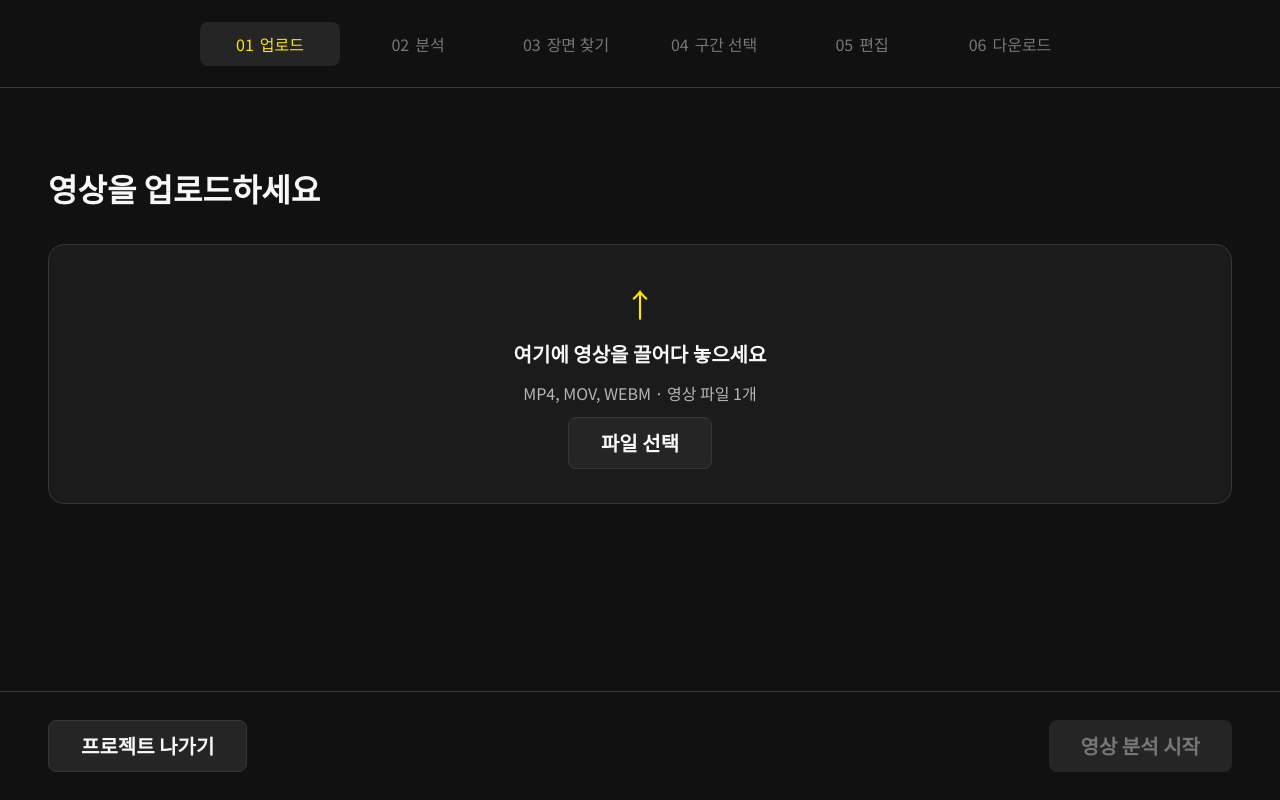
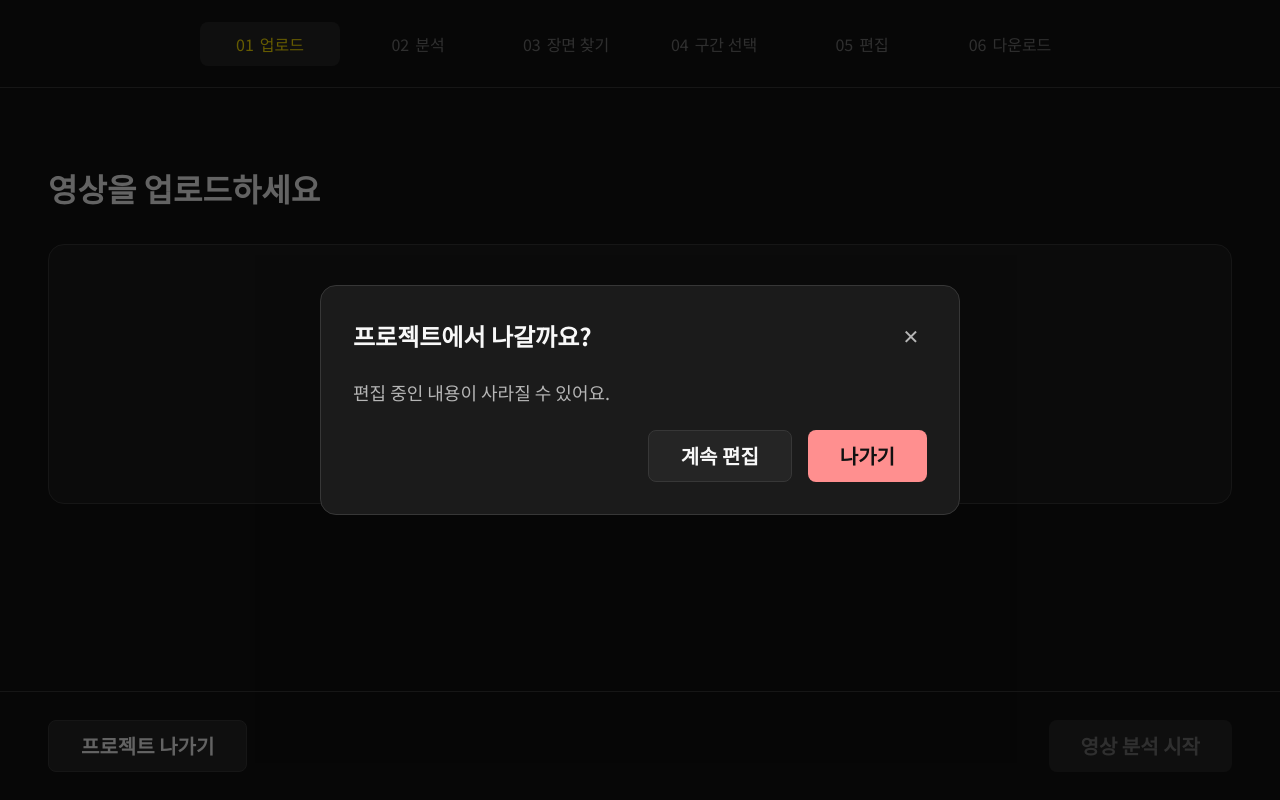
Before and after one commit to K-Video-Editing-AI-Assistant/K-Video-Editing-AI-Assistant-Frontend, a React (Vite) app: page /upload in a window 1280 px wide. Both pictures are taken after a click on the button "프로젝트 나가기". Built offline with nearby package versions, Linux system fonts and the light colour scheme.

Commit message:
feat : 공통 Modal 및 프로젝트 나가기 모달 추가

```diff
--- /dev/null
+++ b/src/components/common/LeaveProjectModal.tsx
@@ -0,0 +1,31 @@
+import Button from '@/components/ui/Button';
+import Modal from '@/components/ui/Modal';
+
+type LeaveProjectModalProps = {
+  onCancel: () => void; // "계속 편집", the X button, Esc, or a click on the dark background
+  onConfirm: () => void; // "나가기"
+};
+
+function LeaveProjectModal({ onCancel, onConfirm }: LeaveProjectModalProps) {
+  return (
+    <Modal
+      title='프로젝트에서 나갈까요?'
+      width='sm'
+      onClose={onCancel}
+      footer={
+        <>
+          <Button variant='secondary' onClick={onCancel}>
+            계속 편집
+          </Button>
+          <Button variant='danger' onClick={onConfirm}>
+            나가기
+          </Button>
+        </>
+      }
+    >
+      <p className='text-lg text-muted'>편집 중인 내용이 사라질 수 있어요.</p>
+    </Modal>
+  );
+}
+
+export default LeaveProjectModal;
--- a/src/components/ui/Button.tsx
+++ b/src/components/ui/Button.tsx
@@ -3,7 +3,7 @@ import clsx from 'clsx';
 
 // Accepts every normal <button> attribute (onClick, disabled, ...) plus our own options.
 type ButtonProps = ButtonHTMLAttributes<HTMLButtonElement> & {
-  variant?: 'primary' | 'secondary' | 'accentText'; // accentText = dark button with yellow text
+  variant?: 'primary' | 'secondary' | 'accentText' | 'danger'; // danger = red button for risky actions
   size?: 'md' | 'sm'; // md = 52px tall, sm = 40px tall
 };
 
@@ -23,6 +23,7 @@ function Button({ variant = 'primary', size = 'md', className, ...props }: Butto
         variant === 'primary' && 'bg-accent text-ink',
         variant === 'secondary' && 'border border-line bg-raised text-fg',
         variant === 'accentText' && 'border border-line bg-raised text-accent',
+        variant === 'danger' && 'bg-error text-ink',
         // Extra classes passed in by the parent
         className,
       )}
--- /dev/null
+++ b/src/components/ui/Modal.tsx
@@ -0,0 +1,85 @@
+import { useEffect } from 'react';
+import type { ReactNode } from 'react';
+import clsx from 'clsx';
+
+// Width of the card. Matches the Figma modals (640 / 720 / 960 / 1080 px).
+const WIDTHS = {
+  sm: 'max-w-160',
+  md: 'max-w-180',
+  lg: 'max-w-240',
+  xl: 'max-w-270',
+};
+
+type ModalProps = {
+  title: string;
+  onClose: () => void; // Called for the X button, the Esc key and a click on the dark background
+  width?: keyof typeof WIDTHS;
+  titleTone?: 'default' | 'error'; // "error" shows the title in red
+  children: ReactNode; // The content between the title and the buttons
+  footer?: ReactNode; // Buttons shown at the bottom right
+};
+
+function Modal({
+  title,
+  onClose,
+  width = 'md',
+  titleTone = 'default',
+  children,
+  footer,
+}: ModalProps) {
+  // Close the modal when the Esc key is pressed
+  useEffect(() => {
+    const handleKeyDown = (event: KeyboardEvent) => {
+      if (event.key === 'Escape') onClose();
+    };
+    window.addEventListener('keydown', handleKeyDown);
+    // Cleanup: stop listening when the modal disappears
+    return () => window.removeEventListener('keydown', handleKeyDown);
+  }, [onClose]);
+
+  return (
+    // Dark background covering the whole screen. Clicking it closes the modal.
+    <div
+      onClick={onClose}
+      className='fixed inset-0 z-50 flex items-center justify-center bg-black/60 p-6'
+    >
+      <div
+        role='dialog'
+        aria-modal='true'
+        aria-label={title}
+        // Clicks inside the card must not reach the dark background below
+        onClick={(event) => event.stopPropagation()}
+        className={clsx(
+          'flex max-h-full w-full flex-col gap-6 rounded-2xl border border-line bg-surface p-8',
+          WIDTHS[width],
+        )}
+      >
+        <div className='flex items-center justify-between'>
+          <h2
+            className={clsx(
+              'text-2xl leading-9 font-bold',
+              titleTone === 'error' ? 'text-error' : 'text-fg',
+            )}
+          >
+            {title}
+          </h2>
+          <button
+            type='button'
+            aria-label='닫기'
+            onClick={onClose}
+            className='flex size-8 cursor-pointer items-center justify-center text-xl text-muted hover:text-fg'
+          >
+            ✕
+          </button>
+        </div>
+
+        {/* min-h-0 + overflow-y-auto let long content scroll inside the card */}
+        <div className='min-h-0 flex-1 overflow-y-auto'>{children}</div>
+
+        {footer && <div className='flex justify-end gap-4'>{footer}</div>}
+      </div>
+    </div>
+  );
+}
+
+export default Modal;
--- a/src/index.css
+++ b/src/index.css
@@ -13,6 +13,7 @@
   --color-accent: #fee500; /* Yellow accent */
   --color-ink: #111111; /* Text on yellow buttons */
   --color-success: #a8d9af; /* Selected count, etc. */
+  --color-error: #ff8f8f; /* Error text and destructive buttons */
 
   /* Font */
   --font-sans: 'Noto Sans KR', sans-serif;
--- a/src/pages/Upload/Upload.tsx
+++ b/src/pages/Upload/Upload.tsx
@@ -1,7 +1,9 @@
+import { useState } from 'react';
 import { useNavigate } from 'react-router-dom';
 import StepLayout from '@/components/layouts/StepLayout';
+import FileInfoCard from '@/components/common/FileInfoCard';
+import LeaveProjectModal from '@/components/common/LeaveProjectModal';
 import UploadDropzone from '@/components/common/UploadDropzone';
-import FileInfoCard from '@/components/common/FileInfoCard';
 import Button from '@/components/ui/Button';
 import { useVideoDuration } from '@/hooks/useVideoDuration';
 import { useUploadStore } from '@/store/useUploadStore';
@@ -16,12 +18,18 @@ function Upload() {
   const setFile = useUploadStore((state) => state.setFile);
   // Video length in seconds (null while loading)
   const duration = useVideoDuration(file);
+  // Whether the "leave project" modal is open
+  const [isLeaveOpen, setIsLeaveOpen] = useState(false);
 
   return (
     <StepLayout
       currentStep={1}
       title='영상을 업로드하세요'
-      leftAction={<Button variant='secondary'>프로젝트 나가기</Button>}
+      leftAction={
+        <Button variant='secondary' onClick={() => setIsLeaveOpen(true)}>
+          프로젝트 나가기
+        </Button>
+      }
       rightAction={
         <Button disabled={file === null} onClick={() => navigate('/analysis')}>
           영상 분석 시작
@@ -40,6 +48,17 @@ function Upload() {
           />
         )}
       </div>
+
+      {isLeaveOpen && (
+        <LeaveProjectModal
+          onCancel={() => setIsLeaveOpen(false)}
+          onConfirm={() => {
+            // TODO: decide where "leave" should go with the team. For now it clears the video.
+            setFile(null);
+            setIsLeaveOpen(false);
+          }}
+        />
+      )}
     </StepLayout>
   );
 }
```
